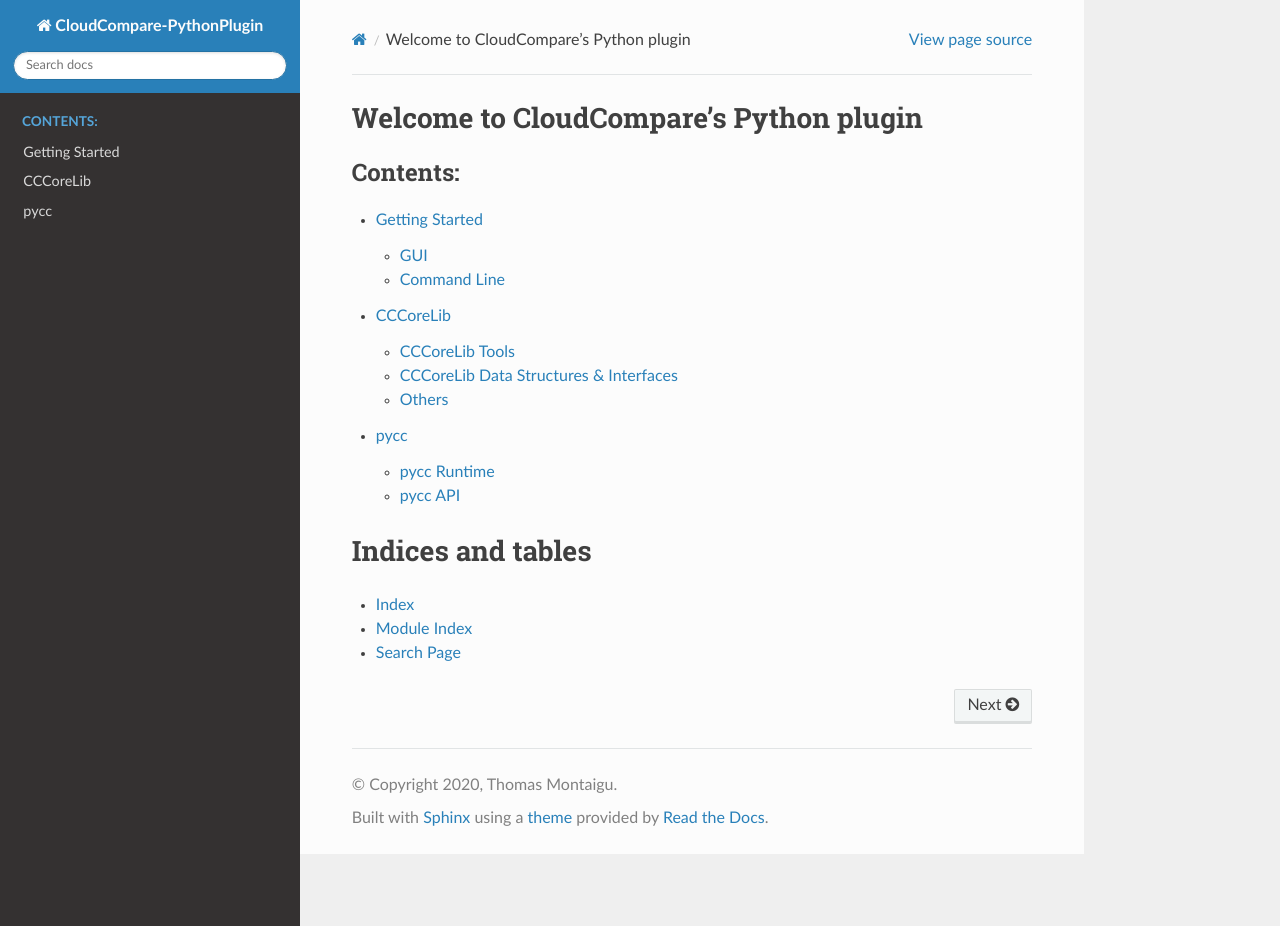
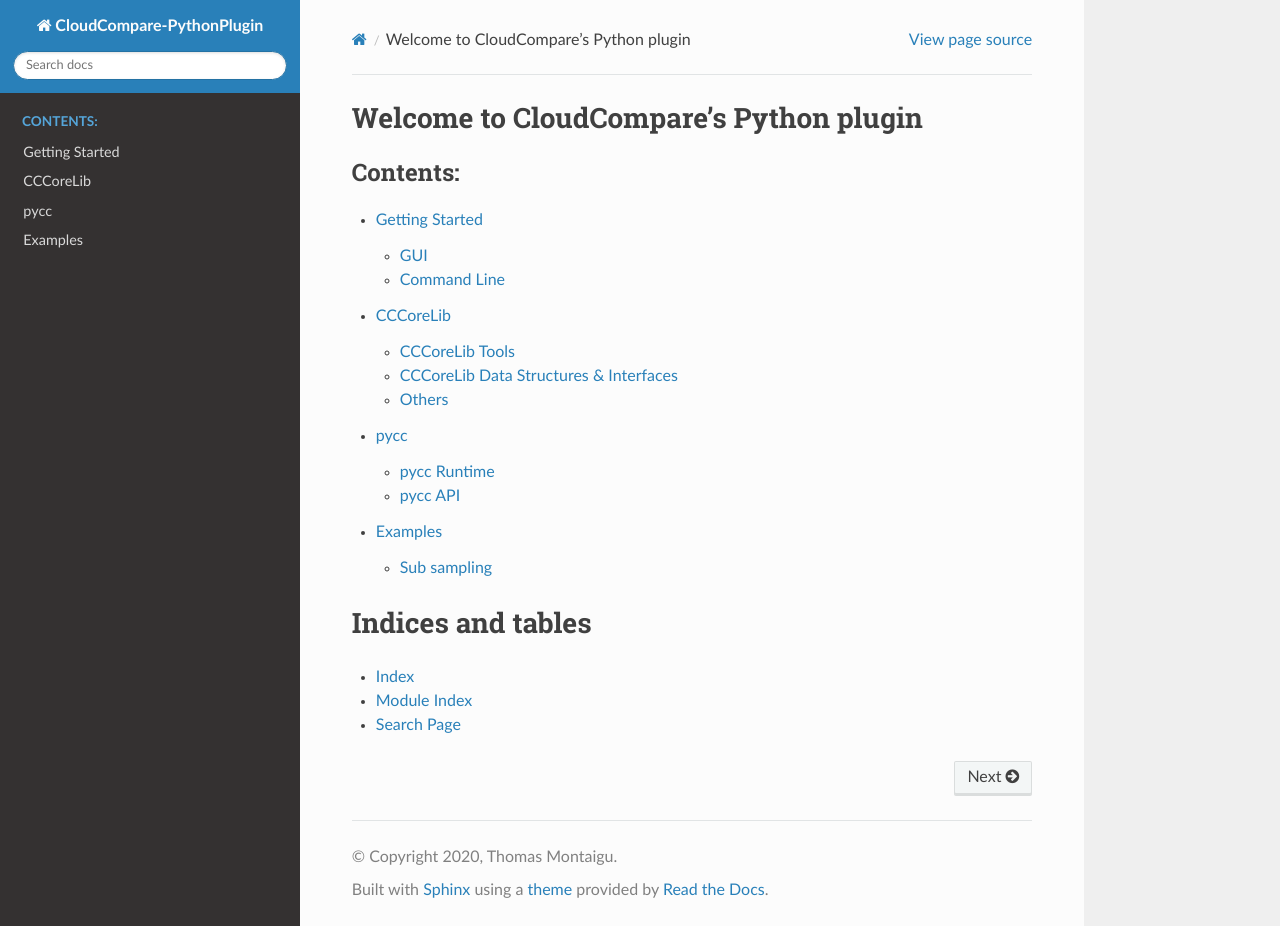
Before and after one commit to tmontaigu/CloudCompare-PythonRuntime, a Sphinx documentation site: the page built from docs/index.rst, in a window 1280 px wide and 926 px high. Built offline with Sphinx 7.4.7 and the Read the Docs theme 2.0.0, drawn with Linux system fonts in a browser that asks for light colours.

Commit message:
Add example page in docs

```diff
--- /dev/null
+++ b/docs/examples.rst
@@ -0,0 +1,9 @@
+Examples
+========
+
+
+Sub sampling
+------------
+
+.. literalinclude:: ../script_examples/sub_sample.py
+    :language: Python
--- a/docs/index.rst
+++ b/docs/index.rst
@@ -13,6 +13,7 @@
    getting_started
    cccorelib/index
    pycc/index
+   examples
 
 
 
```
